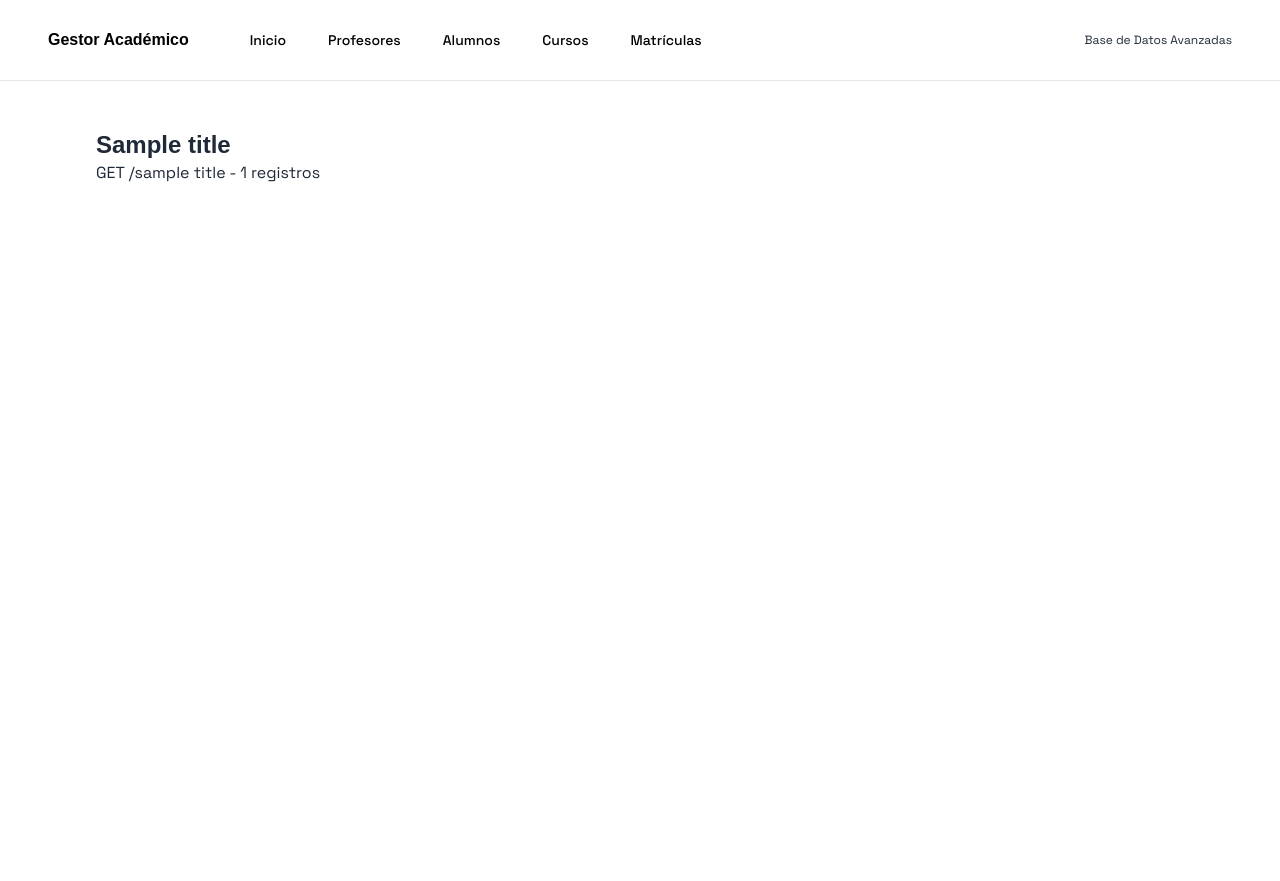
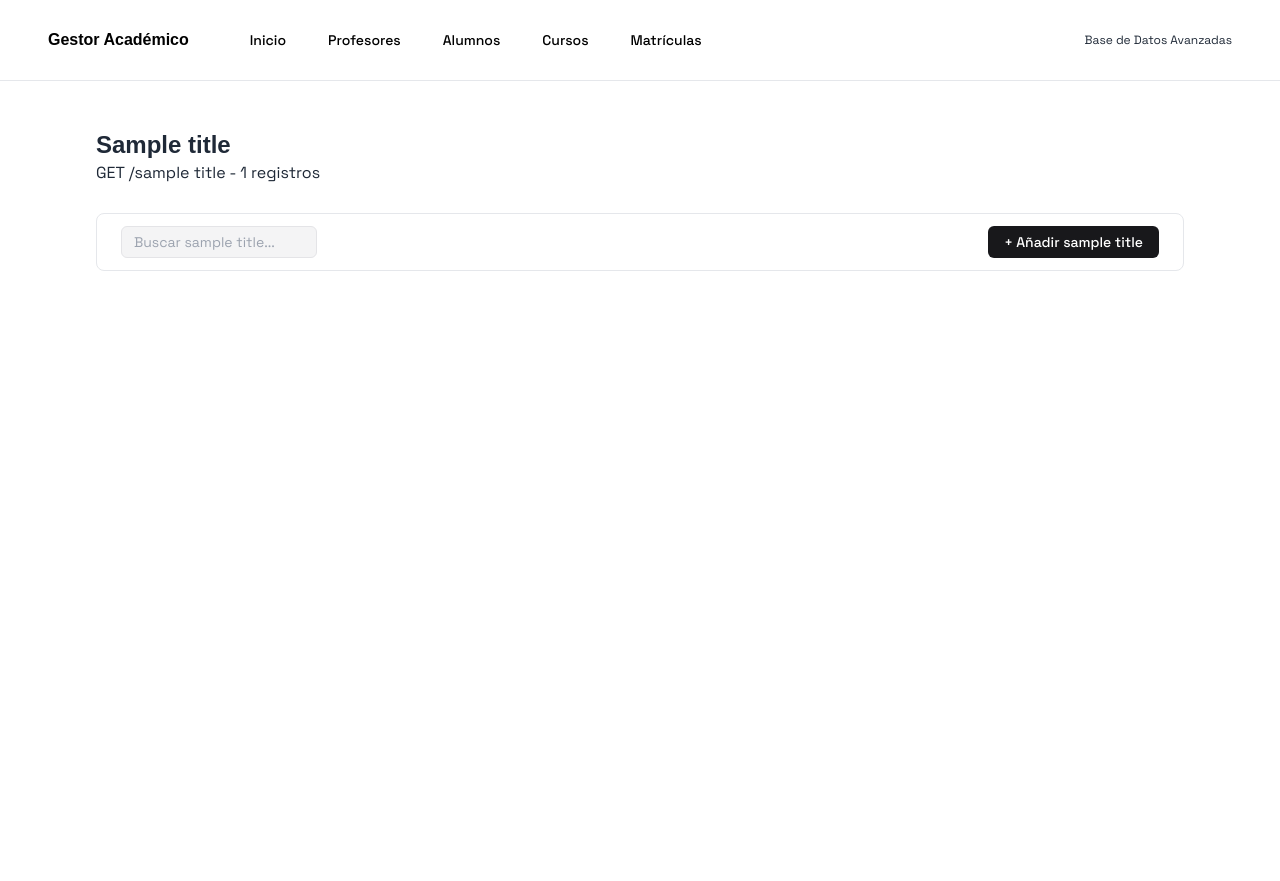
Before and after one commit to Romendesu/BBDDAvanzadas, a Python web app: template templates/home/stats.html in a window 1280 px wide. Run offline with Jinja, Linux system fonts and the light colour scheme; the template is opened without the code that fills it: most values are stand-ins (such as "Sample title", 1, 10 or a date in 2020); style sheets or scripts are compiled from the project's sources; some libraries are stand-ins or nearby versions; some web fonts are replaced.

Commit message:
mayor fixes

```diff
--- a/static/css/base.css
+++ b/static/css/base.css
@@ -43,3 +43,8 @@ p {
     box-shadow: 0 4px 20px rgba(0, 0, 0, 0.07);
     transform: translateY(-2px);
 }
+
+.input-text{
+    font-family: var(--body);
+    font-weight: 400px;
+}
--- a/templates/home/stats.html
+++ b/templates/home/stats.html
@@ -1,8 +1,15 @@
 {% extends "base.html" %}
 
 {% block content %}
-<div>
+<div class="mb-7">
     <h1 class="text-2xl font-bold">{{title}}</h1>
     <p> GET /{{title.lower()}} - {{ n_elements }} registros</p>
 </div>
+
+<div class="w-full border rounded-lg flex flex-row items-center justify-between px-6 py-3">
+    <form>
+        <input class="input-sm input-text border border-zinc-200 bg-zinc-100 rounded-md px-3 py-1" placeholder="Buscar {{title.lower()}}..." />
+    </form>
+    <button class="bg-zinc-900 text-white text-sm font-medium px-4 py-1.5 rounded-md hover:bg-zinc-700"><p>+ Añadir {{title.lower()}}</p></button>
+</div>
 {% endblock %}
```
